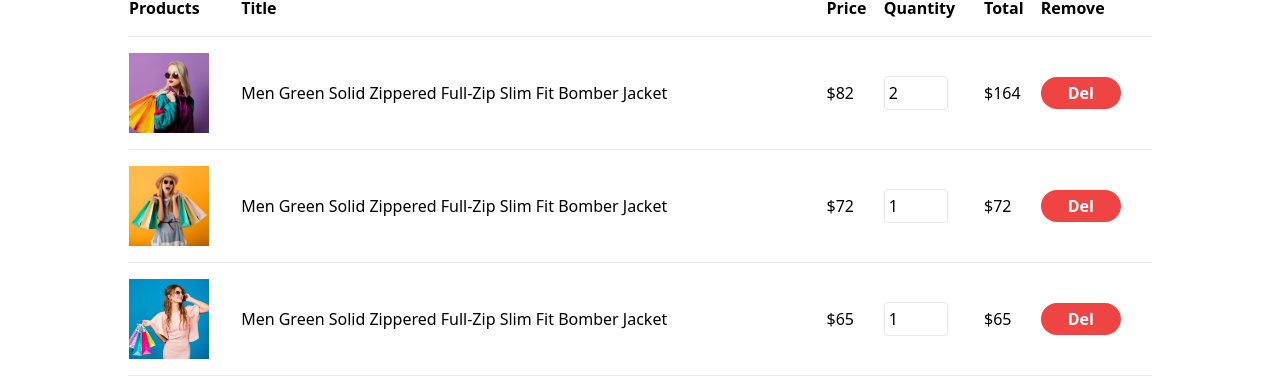
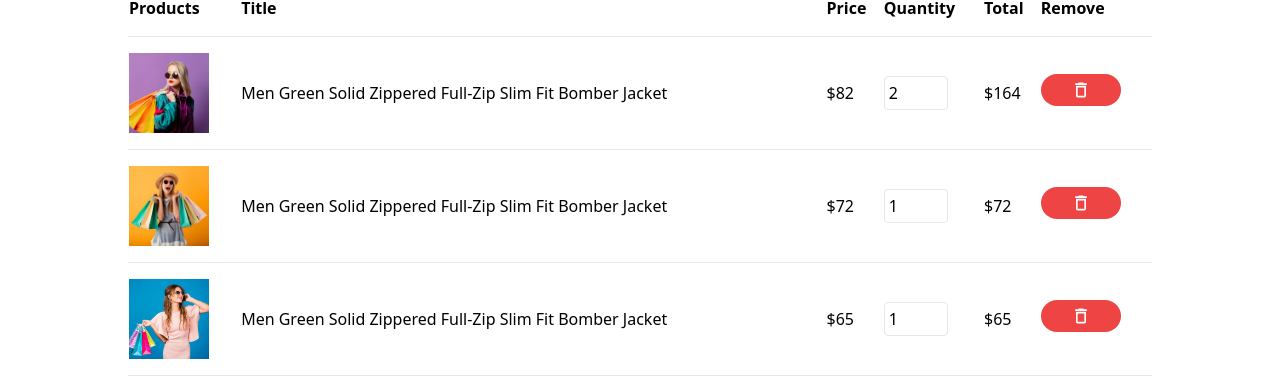
Before and after one commit to Gnuhq26/Frontend-of-a-simple-Ecommerce-Web, a React (Vite) app: page /cart in a window 1280 px wide. Shown: the part 153-538 px from the top of the page. Built offline with nearby package versions, Linux system fonts and the light colour scheme.

Commit message:
update code

```diff
--- a/src/components/Cart/Cart.jsx
+++ b/src/components/Cart/Cart.jsx
@@ -2,6 +2,7 @@ import { useState } from 'react';
 import Img1 from '../../assets/Products/pro4.jpg';
 import Img2 from '../../assets/Products/pro2.jpg';
 import Img3 from '../../assets/Products/pro3.jpg';
+import { MdDeleteOutline } from "react-icons/md";
 
 const CartPage = () => {
   const [cartItems, setCartItems] = useState([
@@ -70,7 +71,7 @@ const CartPage = () => {
                 <input
                   type="number"
                   value={item.quantity}
-                  className="w-16 border rounded p-1"
+                  className="w-16 border rounded p-1 dark:text-black"
                   min="1"
                   onChange={(e) => updateQuantity(item.id, parseInt(e.target.value))}
                 />
@@ -78,8 +79,11 @@ const CartPage = () => {
               <td className="py-4">${item.price * item.quantity}</td>
               <td className="py-4">
                 <button onClick={() => removeItem(item.id)}
-                  className=" bg-red-500 w-20 h-8 text-white font-semibold rounded-full shadow-black">
-                  Del
+                  className=" bg-red-500 w-20 h-8 text-white
+                  font-semibold rounded-full shadow-black">
+                  <MdDeleteOutline
+                    className='mx-auto size-5'
+                  />
                 </button>
               </td>
             </tr>
```
